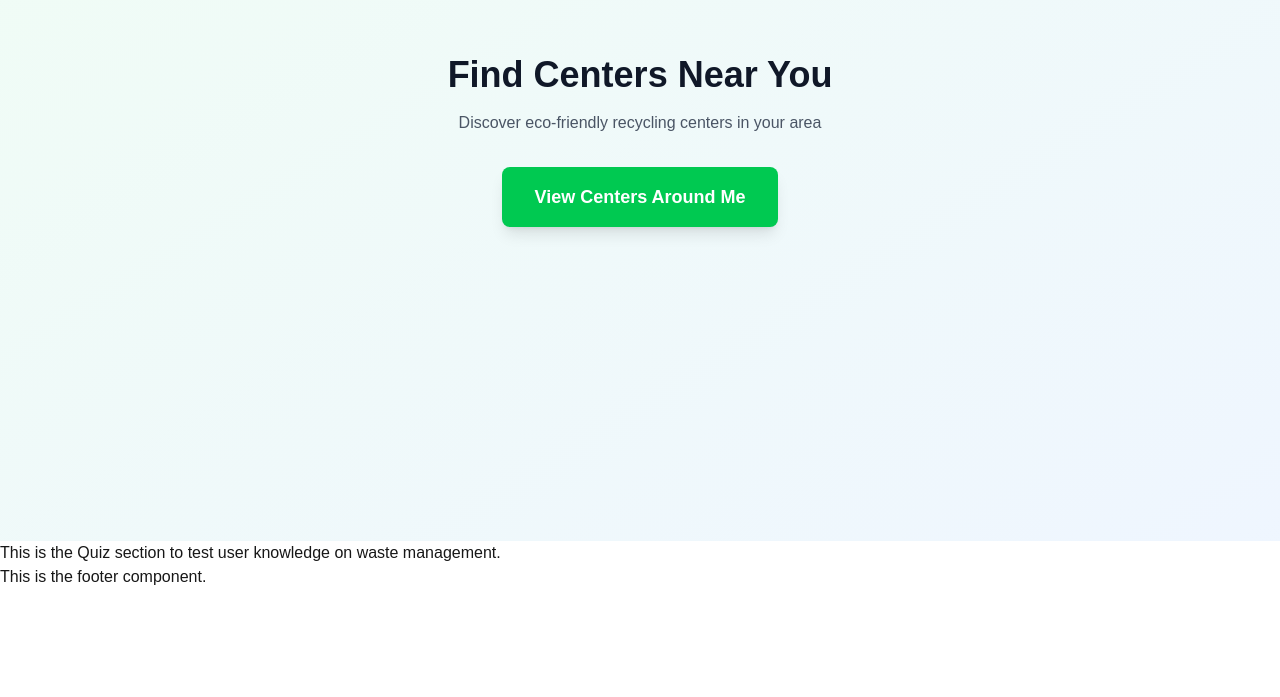
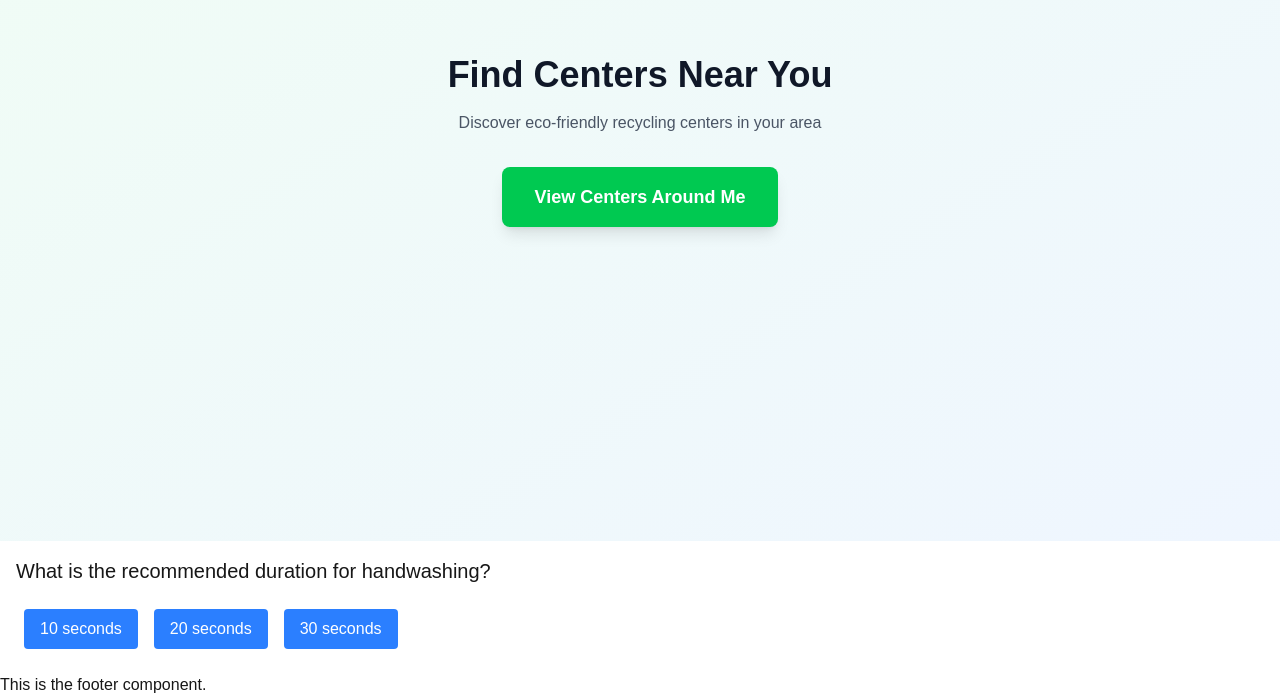
Before and after one commit to etor01/HCI, a Next.js app in the folder ecocycle/: page / in a window 1280 px wide. Shown: the part 1406-2103 px from the top of the page. Before the commit the page ends 1995 px from the top, so only its background shows below. Built offline with nearby package versions, Linux system fonts and the light colour scheme.

Commit message:
Quiz version 1

```diff
--- a/ecocycle/app/components/Quiz.tsx
+++ b/ecocycle/app/components/Quiz.tsx
@@ -1,9 +1,66 @@
-
+"use client";
+import { useState } from "react";
 
 export default function Quiz() {
-    return (
-        <div>
-            This is the Quiz section to test user knowledge on waste management.
-        </div>
-    );
+    const questions = [
+            { question: "What is the recommended duration for handwashing?", options: ["10 seconds", "20 seconds", "30 seconds"], answer: "20 seconds" },
+            { question: "How often should you clean your kitchen surfaces?", options: ["Once a week", "Daily", "Monthly"], answer: "Daily" },
+            { question: "What is the best way to dispose of hazardous waste?", options: ["Regular trash", "Special disposal", "Burning"], answer: "Special disposal" },
+            { question: "What is the main purpose of recycling?", options: ["Reduce waste", "Increase pollution", "Save money"], answer: "Reduce waste" },
+            { question: "Which of the following is recyclable?", options: ["Plastic bags", "Glass bottles", "Pizza boxes"], answer: "Glass bottles" },
+            { question: "What should you do with expired medications?", options: ["Flush them", "Throw them in the trash", "Return to pharmacy"], answer: "Return to pharmacy" },
+            { question: "How should you dispose of electronic waste?", options: ["Regular trash", "Recycling center", "Burning"], answer: "Recycling center" },
+            { question: "What is a common misconception about recycling?", options: ["All plastics are recyclable", "Recycling is free", "Recycling helps the environment"], answer: "All plastics are recyclable" },
+            { question: "What is the purpose of composting?", options: ["Reduce landfill waste", "Create fertilizer", "Both"], answer: "Both" },
+            { question: "Which of the following is a benefit of recycling?", options: ["Increased pollution", "Conservation of resources", "Higher costs"], answer: "Conservation of resources" },
+        ];
+
+        const [currentQuestion, setCurrentQuestion] = useState(0);
+        const [userAnswers, setUserAnswers] = useState<string[]>([]);
+        const [score, setScore] = useState(0);
+        const [showResult, setShowResult] = useState(false);
+
+        const handleAnswer = (answer: string) => {
+            setUserAnswers([...userAnswers, answer]);
+            if (answer === questions[currentQuestion].answer) {
+                setScore(score + 1);
+            }
+            if (currentQuestion < questions.length - 1) {
+                setCurrentQuestion(currentQuestion + 1);
+            } else {
+                setShowResult(true);
+            }
+        };
+
+        const getBadgeMessage = () => {
+            if (score === questions.length) return "Community Police! 🎉";
+            if (score >= questions.length / 2) return "Hygiene Expert! 👍";
+            return "We will find you! 😂";
+        };
+
+        return (
+            <div className="p-4">
+                {showResult ? (
+                    <div className="text-center">
+                        <h2 className="text-2xl">Your Score: {score}/{questions.length}</h2>
+                        <p className="mt-2">{getBadgeMessage()}</p>
+                    </div>
+                ) : (
+                    <div>
+                        <h2 className="text-xl">{questions[currentQuestion].question}</h2>
+                        <div className="mt-4">
+                            {questions[currentQuestion].options.map((option) => (
+                                <button
+                                    key={option}
+                                    className="bg-blue-500 text-white px-4 py-2 m-2 rounded"
+                                    onClick={() => handleAnswer(option)}
+                                >
+                                    {option}
+                                </button>
+                            ))}
+                        </div>
+                    </div>
+                )}
+            </div>
+        );
 }
```
